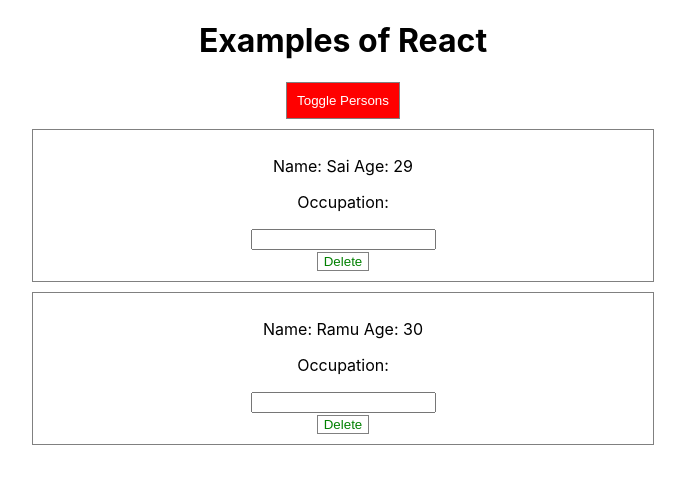
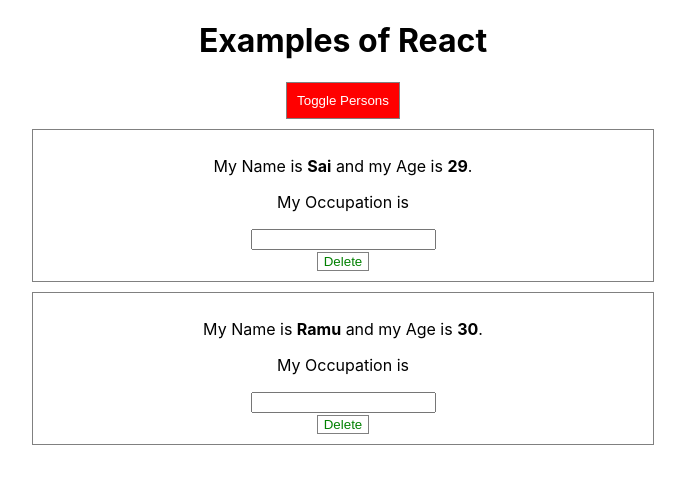
Before and after one commit to csaicharan/short-notes, a React (Create React App) app in the folder React/examples/: page / in a window 1280 px wide. Both pictures are taken after a click on the button "Toggle Persons". Shown: the top 484 px of the page, without its empty margins (297-982 px from the left). Built offline with nearby package versions, Linux system fonts and the light colour scheme.

Commit message:
Code refactoring

```diff
--- a/React/examples/src/App.css
+++ b/React/examples/src/App.css
@@ -1,15 +1,3 @@
 .App {
   text-align: center;
 }
-
-.bold{
-  font-style: bold;
-}
-
-.red{
-  color : red;
-}
-
-.strike{
-  text-decoration: line-through;
-}
--- a/React/examples/src/App.js
+++ b/React/examples/src/App.js
@@ -1,58 +1,42 @@
+/**
+ * Refactoring the Code by considering the following aspects
+ * 1) My component render should be elegant and move the things which can be functional components
+ * 2) Moving the inline css to css modules to make code looks cleaner and readable
+ * 3) The class components should contains only the methods related to the state change other methods can be moved to the JS modules
+ */
+
 import './App.css';
 
-import React from 'react';
-import Person from './Person/Person';
+import React, { Component } from 'react';
+import PersonsList from './Components/Persons/Persons';
+import Cockpit from './Components/Cockpit/Cockpit';
 
-class App extends React.Component {
+class App extends Component {
 
   state = {
     person : [
       {
-        id: '1', // While iterating through the list react expects an unique identifier to be assigned to JSX's 'key' attribute to avoid re-rendering un changed elements of the lists while we are performing CRUD operations in an Array
+        id: '1',
         name: 'Sai',
-        age: 29
+        age: 29,
+        inputText: ''
       },
       {
         id: '2',
         name: 'Ramu',
-        age: 30
+        age: 30,
+        inputText: ''
       }
     ],
-    isPersonsViewed : false // Implementing conditional based content rendering in react applications, but keep in mind we can just us ternary operator (?) in JSX syntax we can use if condition and wrap that operator in between {}.
-    //The content will be rendered dynamically based in the condition and it improves the performance by not showing in intended view and eliminate rendering of un shown elements
+    isPersonsViewed : false
   }
 
-  age = 40;
-
-  onChangeHandler = () => {
-    this.setState({
-      person : {
-        name: 'Ramu',
-        age: 90
-      }
-    }); // Here the state will be merged with the passed state and it won't replace the state
-  }
-
-  /**
-   * There are two ways of arguments passing from the child
-   * 1) binding this to the function and passing arguments as a second parameter
-   *    Ex: this.onClickHandlerFromChild.bind(this, person[0]); Arg1: 'this Object', Arg2: 'Parameters'
-   * 2) using anonymous arrow function to call the function
-   *    Ex: () => this.onClickHandlerFromChild(person[0]);
-   */
-  onClickHandlerFromChild = (personObj) => {
-    console.log('ClickHandler', personObj);
-  }
-
-  /**
-   * Two way binding can be achieved with settingState when you change any value in input and that state is passed to the value of an input
-   */
   onChangeInputHandler = (index, event) => {
     const person = {
-      ...this.state.person[index], // Earlier we just not tried to mutate the array, but it contains the objects we are following the same to maintain the immutable data and it is equivalent to Object.assign({}, this.state.person[index]).
+      ...this.state.person[index],
       inputText : event.target.value
     }
-    let persons = [...this.state.person]; // Using spread operator we are creating a copy of the original array to maintain the mutability of the state object
+    let persons = [ ...this.state.person ];
 
     persons[index] = person;
 
@@ -68,7 +52,7 @@ class App extends React.Component {
     });
   }
 
-  onDeleteHandler(deletedIndex){
+  onDeleteHandler = (deletedIndex) => {
     let persons = [...this.state.person];
     persons.splice(deletedIndex, 1);
     this.setState({
@@ -80,54 +64,23 @@ class App extends React.Component {
 
     const {person: persons, isPersonsViewed} = this.state;
 
-    let btnStyles = {
-      backgroundColor : 'Green',
-      color: '#fff',
-      border : '1px solid gray',
-      cursor: 'pointer',
-      padding: '10px'
-    }
-
-    let personsHtml = null; // Can write the conditional rendering in the most elegant way by storing into the variable and using it in the JSX
+    let personsHtml = null;
 
     if(isPersonsViewed){
-      personsHtml = (
-          <div>
-            {
-              persons.map((person, index) => {
-                return (
-                    <Person
-                      name={person.name}
-                      age={person.age}
-                      inputText={person.inputText}
-                      change={this.onChangeInputHandler.bind(this, index)}
-                      delete={this.onDeleteHandler.bind(this, index)}
-                      key={person.id}
-                    />
-                )
-              })
-            }
-          </div>
-      );
-      btnStyles.backgroundColor = 'red'; // Adding styles dynamically to the button and of we observe here we are taking advantage of render method and skipping the else part to make the background to green
-    }
-
-    let headingClasses = [];
-
-    if(persons.length === 2){
-      headingClasses.push('bold');
-    }
-    if(persons.length === 1){
-      headingClasses.push('red');
-    }
-    if(persons.length === 0){
-      headingClasses.push('strike');
+      personsHtml = <PersonsList
+        persons={persons}
+        changed={this.onChangeInputHandler}
+        deleteClicked={this.onDeleteHandler}
+      />;
     }
 
     return (
         <div className="App">
-          <h1 className={headingClasses.join(' ')}>Examples of React</h1>
-          <button style={btnStyles} onClick={this.toggleViewPersonsHandler}>Toggle Persons</button>
+          <Cockpit
+            persons={persons}
+            toggleClicked={this.toggleViewPersonsHandler}
+            isViewToggled={this.state.isPersonsViewed}
+          />
           { personsHtml }
         </div>
     )
--- /dev/null
+++ b/React/examples/src/Components/Cockpit/Cockpit.js
@@ -0,0 +1,34 @@
+import React from 'react';
+
+import CSSClasses from './Cockpit.module.css';
+
+const Cockpit = (props) => {
+
+    const cockPitClasses = [];
+    let btnClass = '';
+
+    if(props.persons.length === 2){
+      cockPitClasses.push(CSSClasses.bold);
+    }
+    if(props.persons.length === 1){
+      cockPitClasses.push(CSSClasses.red);
+    }
+    if(props.persons.length === 0){
+      cockPitClasses.push(CSSClasses.strike);
+    }
+
+    if(props.isViewToggled){
+      btnClass = CSSClasses.red;
+    }
+
+    return (
+        <div className={CSSClasses.Cockpit}>
+          <h1 className={cockPitClasses.join(' ')}>Examples of React</h1>
+          <button className={btnClass} onClick={props.toggleClicked}>Toggle Persons</button>
+        </div>
+    );
+}
+
+
+
+export default Cockpit;
--- /dev/null
+++ b/React/examples/src/Components/Cockpit/Cockpit.module.css
@@ -0,0 +1,24 @@
+.Cockpit button{
+    background-color: green;
+    color: #fff;
+    border: 1px solid gray;
+    padding: 10px;
+    cursor: pointer;
+}
+
+.Cockpit button.red{
+    background-color: red;
+    color: #fff;
+}
+
+.bold{
+    font-style: bold;
+}
+
+.red{
+    color : red;
+}
+
+.strike{
+    text-decoration: line-through;
+}
--- /dev/null
+++ b/React/examples/src/Components/Persons/Person/Person.js
@@ -0,0 +1,20 @@
+import React from 'react';
+
+import CSSClass from './Person.module.css';
+
+const Person = (props) => {
+
+    return (
+        <div className={CSSClass.Person} >
+            <p>My Name is <strong>{props.name}</strong> and my Age is <strong>{props.age}</strong>.</p>
+            <p>My Occupation is  <strong>{props.inputText}</strong></p>
+            <div>{props.children}</div>
+            <input type="text" value={props.inputText} onChange={props.change}/>
+            <div>
+                <button onClick={props.delete}>Delete</button>
+            </div>
+        </div>
+    );
+}
+
+export default Person;
--- /dev/null
+++ b/React/examples/src/Components/Persons/Person/Person.module.css
@@ -0,0 +1,13 @@
+.Person{
+    margin: 10px auto;
+    width: 600px;
+    padding: 10px;
+    border: 1px solid gray;
+}
+
+.Person button{
+    background-color: #fff;
+    color: green;
+    border: 1px solid gray;
+    cursor: pointer;
+}
--- /dev/null
+++ b/React/examples/src/Components/Persons/Persons.js
@@ -0,0 +1,14 @@
+import React from 'react';
+
+import Person from './Person/Person';
+
+const PersonsList = (props) => props.persons.map((person, index) => <Person
+    name={person.name}
+    age={person.age}
+    inputText={person.inputText}
+    change={props.changed.bind(this, index)}
+    delete={props.deleteClicked.bind(this, index)}
+    key={person.id}
+/>);
+
+export default PersonsList;
--- a/React/examples/src/Person/Person.css
+++ /dev/null
@@ -1,6 +0,0 @@
-.person{
-    margin: 10px auto;
-    width: 600px;
-    padding: 10px;
-    border: 1px solid gray;
-}
--- a/React/examples/src/Person/Person.js
+++ /dev/null
@@ -1,30 +0,0 @@
-// While creating the functional component we must keep in mind we should import React to use JSX syntax in the js files
-// Functional or stateless or dumb or presentational components which are not having any states attached to the component
-import React from 'react';
-
-import './Person.css'; // This type of style imports are not scoped to the component, it will be adding into the global styles. We have to make sure weather it is not conflicting to the other styles by adding a container class and other style should be under that class
-
-// Inline styles can be added into the react components by creating CSS as an object and then assign it to the element's "style" attribute and the properties of CSS should as camelCased keys in this CSS object JSX will take of rendering into that element's CSS
-const btnStyles = {
-    backgroundColor : '#fff',
-    color: 'green',
-    border : '1px solid gray',
-    cursor: 'pointer'
-}
-
-const Person = (props) => {
-
-    return (
-        <div className="person" >
-            <p>Name: {props.name} Age: {props.age}</p>
-            <p>Occupation: {props.inputText}</p>
-            <div>{props.children}</div>
-            <input type="text" value={props.inputText} onChange={props.change}/>
-            <div>
-                <button onClick={props.delete} style={btnStyles}>Delete</button>
-            </div>
-        </div>
-    );
-}
-
-export default Person;
```
